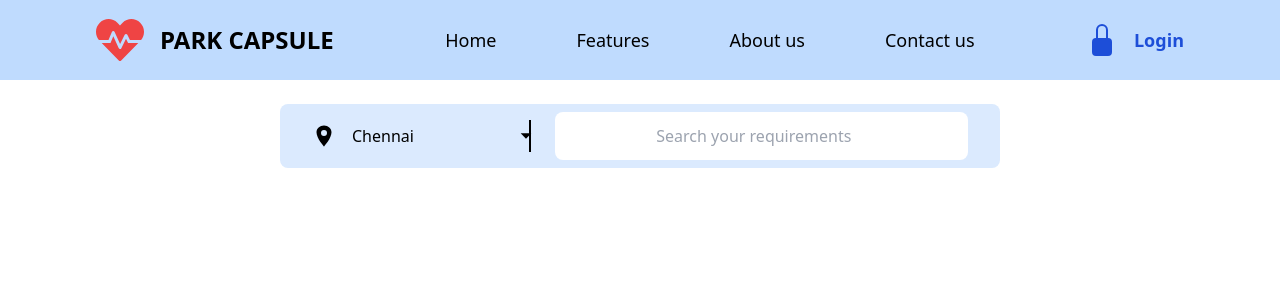
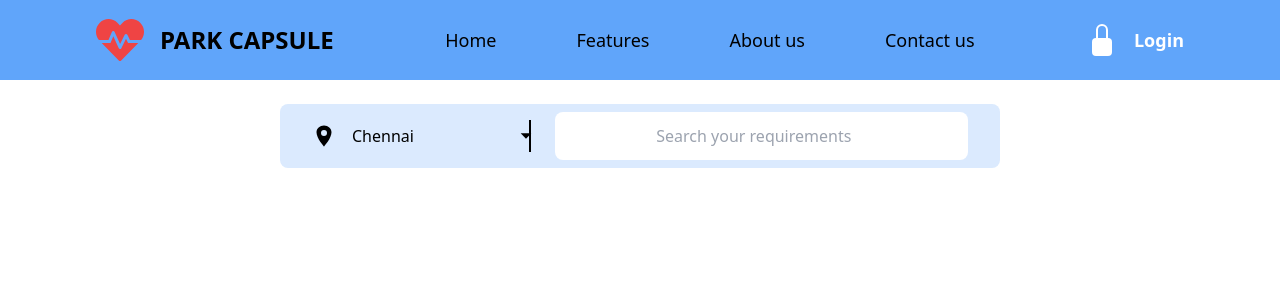
Before and after one commit to Naveen-Karanamu/Aayuhu-health-webapp, a React (Create React App) app in the folder front/: page /home in a window 1280 px wide. Shown: the top 300 px of the page. Built offline with nearby package versions, Linux system fonts and the light colour scheme.

Commit message:
Updated: Navbar

```diff
--- a/front/src/Components/Navbar/Default.Navbar.jsx
+++ b/front/src/Components/Navbar/Default.Navbar.jsx
@@ -8,14 +8,14 @@ import { FaHeartbeat } from 'react-icons/fa';
 const Mobile = () => {
     return (
         <>
-            <div className='flex items-center justify-between bg-blue-200 py-3 px-3'>
+            <div className='flex items-center justify-between bg-blue-400 py-3 px-3'>
                 <div className='flex items-center gap-3 '>
                     <FaHeartbeat className='w-10 h-10 text-red-500' />
                     <h1 className='text-lg font-semibold'>PARK CAPSULE</h1>
                 </div>
                 <div className='flex items-center gap-1'>
-                    <BsFillLockFill className='text-blue-700 w-6 h-6' />
-                    <h4 className='text-blue-700 font-bold text-lg'>Login</h4>
+                    <BsFillLockFill className='text-white w-6 h-6' />
+                    <h4 className='text-white font-bold text-lg'>Login</h4>
                 </div>
             </div>
         </>
@@ -25,7 +25,7 @@ const Mobile = () => {
 const Medium = () => {
     return (
         <>
-            <div className=' md:container md:py-4 md:px-6 md:flex md:items-center md:justify-between   bg-blue-200'>
+            <div className=' md:container md:py-4 md:px-6 md:flex md:items-center md:justify-between   bg-blue-400'>
                 <div className='md:flex md:items-center md:gap-4'>
                     <div className=''>
                         <FaHeartbeat className='w-10 h-10 text-red-500' />
@@ -43,8 +43,8 @@ const Medium = () => {
 
 
                 <div className='md:flex md:items-center md:gap-2'>
-                    <BsFillLockFill className='text-blue-700 w-6 h-6' />
-                    <h4 className='text-blue-700 font-bold text-lg'>Login</h4>
+                    <BsFillLockFill className='text-white w-6 h-6' />
+                    <h4 className='text-white font-bold text-lg'>Login</h4>
                 </div>
             </div>
         </>
@@ -53,7 +53,7 @@ const Medium = () => {
 const Mainscreen = () => {
     return (
         <>
-            <div className=' lg:container lg:py-4 lg:px-24 lg:flex lg:items-center lg:justify-between   bg-blue-200'>
+            <div className=' lg:container lg:py-4 lg:px-24 lg:flex lg:items-center lg:justify-between   bg-blue-400'>
                 <div className='lg:flex lg:items-center lg:gap-4'>
                     <div className=''>
                         <FaHeartbeat className='w-12 h-12 text-red-500' />
@@ -71,8 +71,8 @@ const Mainscreen = () => {
 
 
                 <div className='lg:flex lg:items-center lg:gap-4'>
-                    <BsFillLockFill className='text-blue-700 w-8 h-8' />
-                    <h4 className='text-blue-700 font-bold text-lg'>Login</h4>
+                    <BsFillLockFill className='text-white w-8 h-8' />
+                    <h4 className='text-white font-bold text-lg'>Login</h4>
                 </div>
             </div>
 
```
